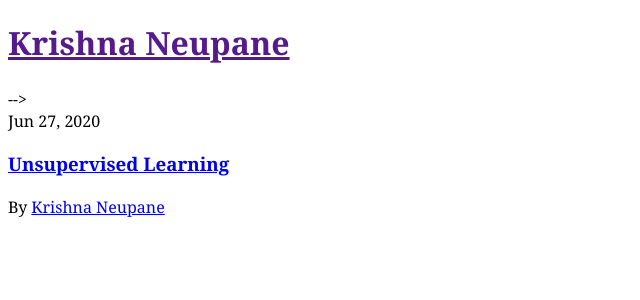
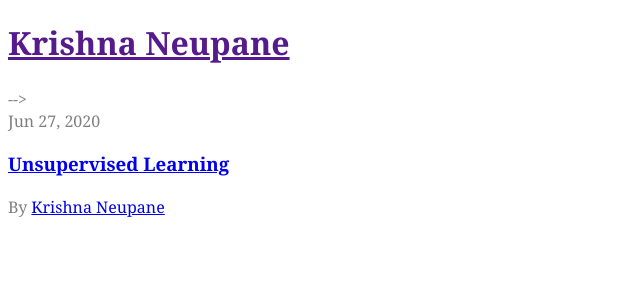
Before and after one commit to krishpn/krishpn.github.io, a Jekyll site: the page built from index.html, in a window 1280 px wide. Shown: the top 300 px of the page, without its empty margins (0-640 px from the left). Built offline with Jekyll 4.4.1, drawn with Linux system fonts in a browser that asks for light colours; some web fonts are replaced.

Commit message:
error from the previous build rectified

```diff
--- a/css/main.css
+++ b/css/main.css
@@ -3,5 +3,6 @@ html{
   padding: 0;
 
   font: normal 100%/1.4 Georgia, Serif;
+  color:grey;
 
 }
```
